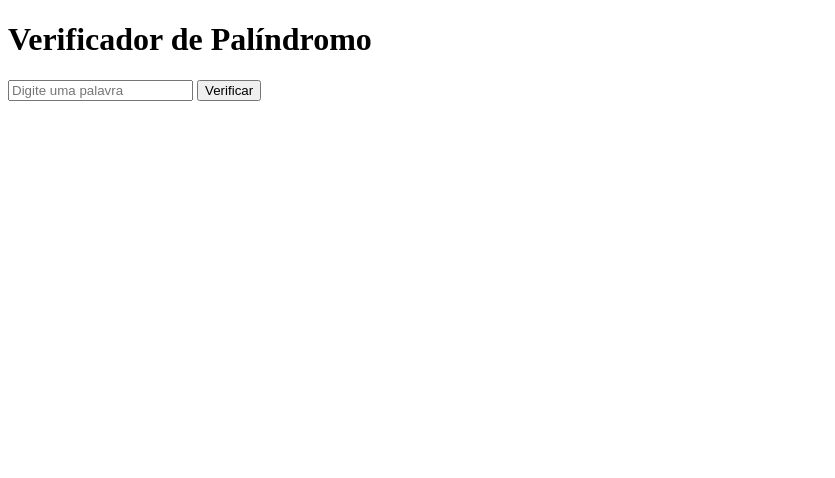
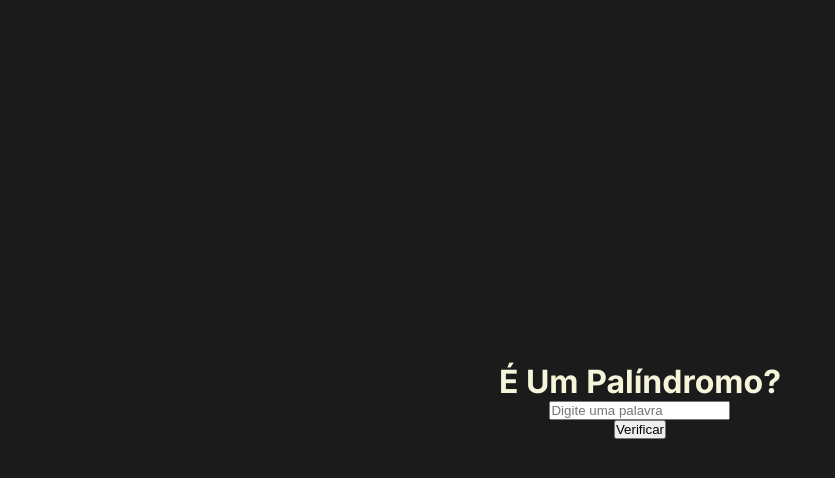
Before and after one commit to guigobecker/palindrome-checker, a plain HTML site: page index.html in a window 1280 px wide. Shown: the whole page, without its empty margins (0-835 px from the left). Drawn offline with Linux system fonts and the light colour scheme.

Commit message:
Adicionar fonte, centralizar elementos

```diff
--- a/index.html
+++ b/index.html
@@ -1,15 +1,25 @@
 <!DOCTYPE html>
 <html lang="en">
-<head>
-    <meta charset="UTF-8">
-    <meta name="viewport" content="width=device-width, initial-scale=1.0">
+  <head>
+    <meta charset="UTF-8" />
+    <meta name="viewport" content="width=device-width, initial-scale=1.0" />
     <title>Verificador de Palíndromo</title>
-    <link rel="stylesheet" href="style.css">
-</head>
-<body>
-    <h1>Verificador de Palíndromo</h1>
-    <input id="entrada" placeholder="Digite uma palavra">
-    <button onclick="verificarString()">Verificar</button>
+    <link rel="stylesheet" href="style.css" />
+    <link rel="preconnect" href="https://fonts.googleapis.com" />
+    <link rel="preconnect" href="https://fonts.gstatic.com" crossorigin />
+    <link
+      href="https://fonts.googleapis.com/css2?family=Inter:wght@100..900&display=swap"
+      rel="stylesheet"
+    />
+  </head>
+  <body>
+    <div class="container">
+      <h1>É Um Palíndromo?</h1>
+      <div class="input-container">
+        <input id="entrada" placeholder="Digite uma palavra" />
+        <button onclick="verificarString()">Verificar</button>
+      </div>
+    </div>
     <script src="script.js"></script>
-</body>
+  </body>
 </html>
--- a/style.css
+++ b/style.css
@@ -0,0 +1,25 @@
+* {
+  margin: 0;
+  padding: 0;
+  box-sizing: border-box;
+}
+
+body, html {
+  font-family: "Inter", sans-serif;
+  height: 100vh;
+  display: flex;
+  justify-content: center;
+  align-items: center;
+  background-color: #1b1b1b;
+  color: #f5f5dc;
+}
+
+.container {
+  text-align: center;
+}
+
+.input-container {
+  display: flex;
+  flex-direction: column;
+  align-items: center;
+}
```
